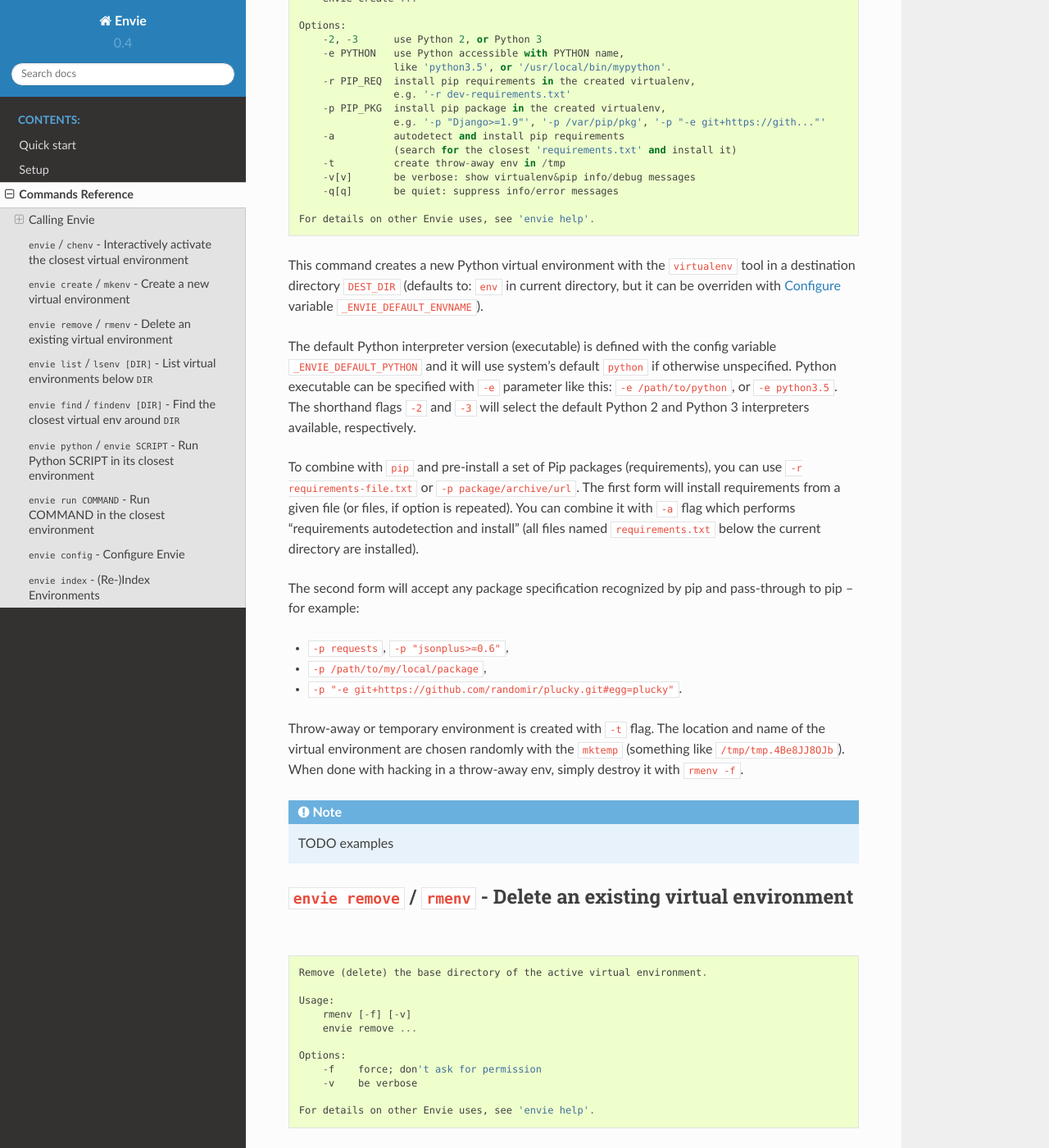
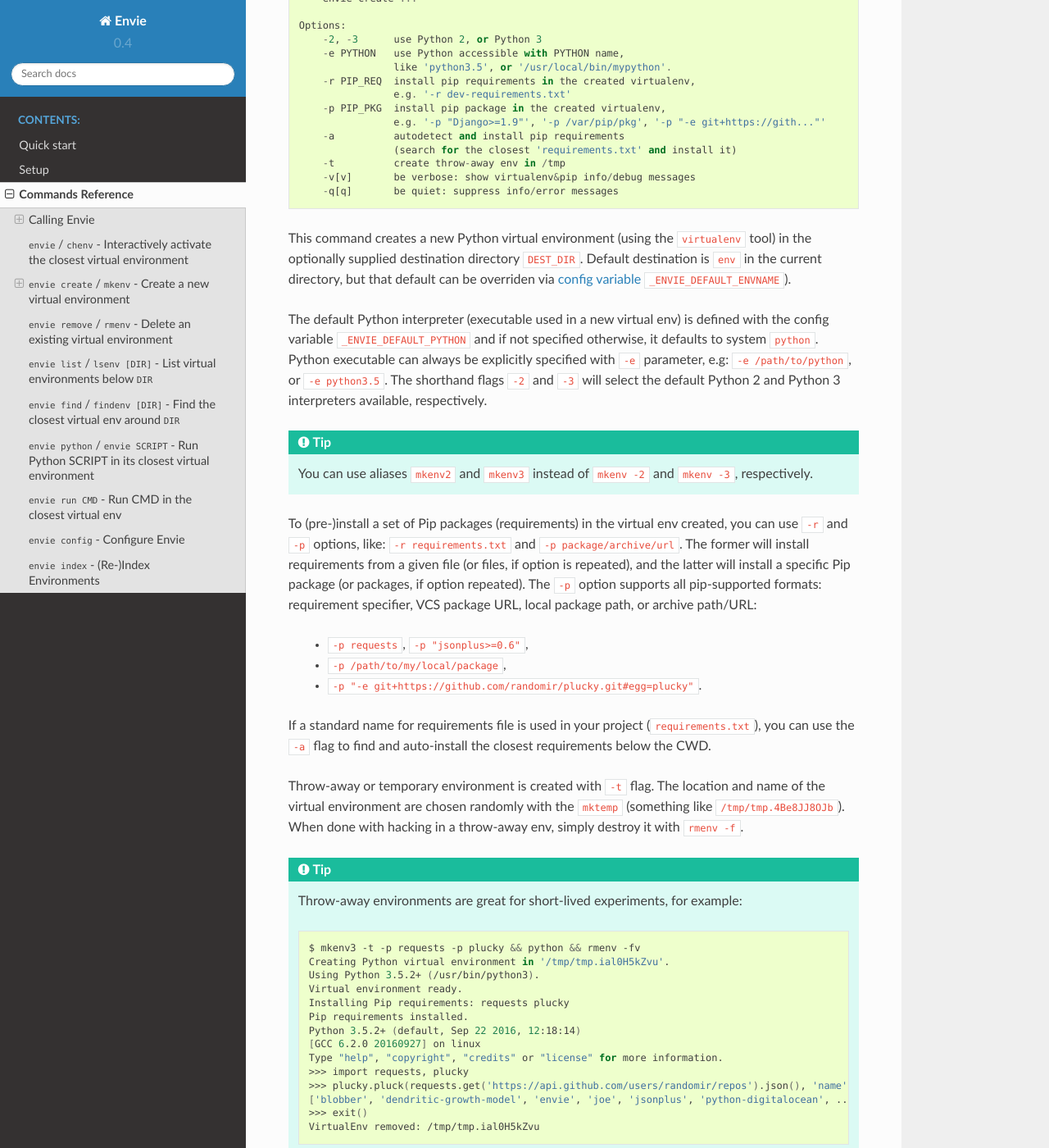
Before and after one commit to randomir/envie, a Sphinx documentation site: the page built from docs/commands.rst, in a window 1280 px wide and 1400 px high, scrolled down 1778 px. Shown: the whole window at 82% size. Built offline with Sphinx 7.4.7 and the Read the Docs theme 2.0.0, drawn with Linux system fonts in a browser that asks for light colours; some of the changed text lies outside the part shown.

Commit message:
docs: rewritten mkenv

```diff
--- a/docs/commands.rst
+++ b/docs/commands.rst
@@ -6,6 +6,7 @@
 
 The ``envie`` script (or a :ref:`shell function <source-vs-exec>`) has three
 calling forms -- two "shortcut" forms, and general/all-purpose form:
+
 
 1. **find & activate**
 ^^^^^^^^^^^^^^^^^^^^^^
@@ -86,6 +87,8 @@
 
 
 
+.. _mkenv:
+
 ``envie create`` / ``mkenv`` - Create a new virtual environment
 ---------------------------------------------------------------
 
@@ -113,43 +116,73 @@
         -v[v]       be verbose: show virtualenv&pip info/debug messages
         -q[q]       be quiet: suppress info/error messages
 
-    For details on other Envie uses, see 'envie help'.
 
+This command creates a new Python virtual environment (using the ``virtualenv``
+tool) in the optionally supplied destination directory ``DEST_DIR``. Default
+destination is ``env`` in the current directory, but that default can be
+overriden via :ref:`config variable <config-vars>` ``_ENVIE_DEFAULT_ENVNAME``).
 
-This command creates a new Python virtual environment with the ``virtualenv``
-tool in a destination directory ``DEST_DIR`` (defaults to: ``env`` in current
-directory, but it can be overriden with :ref:`setup-config` variable
-``_ENVIE_DEFAULT_ENVNAME``).
+The default Python interpreter (executable used in a new virtual env) is defined
+with the config variable ``_ENVIE_DEFAULT_PYTHON`` and if not specified
+otherwise, it defaults to system ``python``. Python executable can always be
+explicitly specified with ``-e`` parameter, e.g: ``-e /path/to/python``, or ``-e
+python3.5``. The shorthand flags ``-2`` and ``-3`` will select the default
+Python 2 and Python 3 interpreters available, respectively.
 
-The default Python interpreter version (executable) is defined with the config
-variable ``_ENVIE_DEFAULT_PYTHON`` and it will use system's default ``python``
-if otherwise unspecified. Python executable can be specified with ``-e``
-parameter like this: ``-e /path/to/python``, or ``-e python3.5``. The shorthand
-flags ``-2`` and ``-3`` will select the default Python 2 and Python 3
-interpreters available, respectively.
+.. tip::
+    You can use aliases ``mkenv2`` and ``mkenv3`` instead of ``mkenv -2`` and
+    ``mkenv -3``, respectively.
 
-To combine with ``pip`` and pre-install a set of Pip packages (requirements),
-you can use ``-r requirements-file.txt`` or  ``-p package/archive/url``. The
-first form will install requirements from a given file (or files, if option is
-repeated). You can combine it with ``-a`` flag which performs "requirements
-autodetection and install" (all files named ``requirements.txt`` below the
-current directory are installed).
+To (pre-)install a set of Pip packages (requirements) in the virtual env
+created, you can use ``-r`` and ``-p`` options, like: ``-r requirements.txt``
+and ``-p package/archive/url``. The former will install requirements from a
+given file (or files, if option is repeated), and the latter will install a
+specific Pip package (or packages, if option repeated). The ``-p`` option
+supports all pip-supported formats: requirement specifier, VCS package URL,
+local package path, or archive path/URL:
 
-The second form will accept any package specification recognized by
-pip and pass-through to pip -- for example:
+    - ``-p requests``, ``-p "jsonplus>=0.6"``,
+    - ``-p /path/to/my/local/package``,
+    - ``-p "-e git+https://github.com/randomir/plucky.git#egg=plucky"``.
 
-- ``-p requests``, ``-p "jsonplus>=0.6"``,
-- ``-p /path/to/my/local/package``,
-- ``-p "-e git+https://github.com/randomir/plucky.git#egg=plucky"``.
+If a standard name for requirements file is used in your project
+(``requirements.txt``), you can use the ``-a`` flag to find and auto-install the
+closest requirements below the CWD.
 
 Throw-away or temporary environment is created with ``-t`` flag. The location
 and name of the virtual environment are chosen randomly with the ``mktemp``
 (something like ``/tmp/tmp.4Be8JJ8OJb``). When done with hacking in a throw-away
 env, simply destroy it with ``rmenv -f``.
 
-.. note:: TODO examples
+.. tip::
+    Throw-away environments are great for short-lived experiments, for example:
+
+    .. code-block:: bash
+
+        $ mkenv3 -t -p requests -p plucky && python && rmenv -fv
+        Creating Python virtual environment in '/tmp/tmp.ial0H5kZvu'.
+        Using Python 3.5.2+ (/usr/bin/python3).
+        Virtual environment ready.
+        Installing Pip requirements: requests plucky
+        Pip requirements installed.
+        Python 3.5.2+ (default, Sep 22 2016, 12:18:14)
+        [GCC 6.2.0 20160927] on linux
+        Type "help", "copyright", "credits" or "license" for more information.
+        >>> import requests, plucky
+        >>> plucky.pluck(requests.get('https://api.github.com/users/randomir/repos').json(), 'name')
+        ['blobber', 'dendritic-growth-model', 'envie', 'joe', 'jsonplus', 'python-digitalocean', ...]
+        >>> exit()
+        VirtualEnv removed: /tmp/tmp.ial0H5kZvu
 
 
+Examples
+^^^^^^^^
+
+(todo)
+
+
+
+.. _rmenv:
 
 ``envie remove`` / ``rmenv`` - Delete an existing virtual environment
 ---------------------------------------------------------------------
@@ -291,14 +328,16 @@
 
 .. _envie-python:
 
-``envie python`` / ``envie SCRIPT`` - Run Python SCRIPT in its closest environment
-----------------------------------------------------------------------------------
+``envie python`` / ``envie SCRIPT`` - Run Python SCRIPT in its closest virtual environment
+------------------------------------------------------------------------------------------
+
 
 
 .. _envie-run:
 
-``envie run COMMAND`` - Run COMMAND in the closest environment
---------------------------------------------------------------
+``envie run CMD`` - Run CMD in the closest virtual env
+------------------------------------------------------
+
 
 
 .. _envie-config:
@@ -307,6 +346,7 @@
 -----------------------------------
 
 
+
 .. _envie-index:
 
 ``envie index`` - (Re-)Index Environments
--- a/docs/setup.rst
+++ b/docs/setup.rst
@@ -229,6 +229,8 @@
 
 
 
+.. _config-vars:
+
 Config variables
 ^^^^^^^^^^^^^^^^
 
```
Also changed, not shown: other parts of docs/commands.rst (+4 -0 lines).
